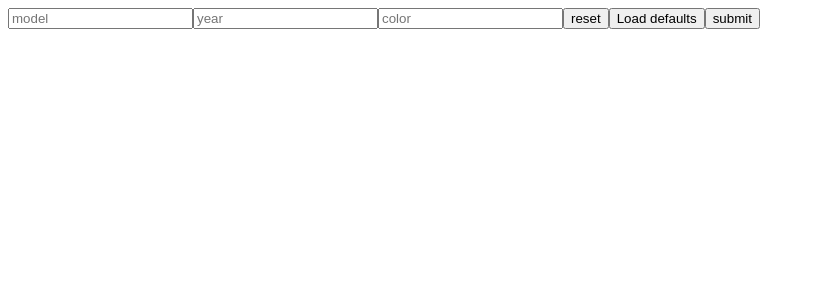
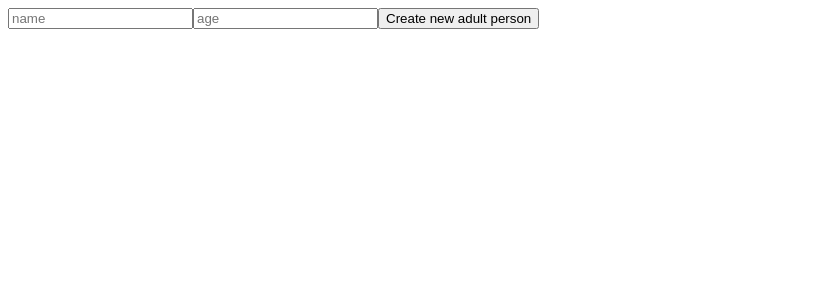
Before and after one commit to DarioCorbinelli/esercizi-react, a React (Create React App) app: page / in a window 1280 px wide. Shown: the top 300 px of the page, without its empty margins (0-815 px from the left). Built offline with nearby package versions, Linux system fonts and the light colour scheme.

Commit message:
useMemo-1

```diff
--- a/src/App.js
+++ b/src/App.js
@@ -1,10 +1,32 @@
-import CardDetails from "CardDetails";
+import FilteredList from "FilteredList";
 import React from "react";
+import { useState } from "react";
 
-class App extends React.Component {
-  render() {
-    return <CardDetails />;
+function App() {
+  const [persons, setPersons] = useState([])
+  const [newPerson, setNewPerson] = useState({
+    name: "",
+    age: ""
+  })
+
+  function handleInput(e) {
+    setNewPerson(newPerson => ({
+      ...newPerson,
+      [e.target.name]: e.target.value
+    }))
   }
+
+  function handleCreateNewPerson() {
+    setPersons(persons => [...persons, {name: newPerson.name, id: persons.length + 1, age: newPerson.age}])
+    setNewPerson({name: "", age: ""})
+  }
+
+  return <>
+    <input type="text" name="name" placeholder="name" value={newPerson.name} onChange={handleInput}/>
+    <input type="number" name="age" placeholder="age" value={newPerson.age} onChange={handleInput}/>
+    <button onClick={handleCreateNewPerson}>Create new adult person</button>
+    <FilteredList persons={persons}/>
+  </>
 }
 
 export default App;
--- a/src/CardDetails.js
+++ /dev/null
@@ -1,43 +0,0 @@
-// @ts-nocheck
-import React from "react";
-import { useState } from "react";
-import { useRef } from "react";
-
-function CardDetails() {
-  const [car, setCar] = useState({})
-  const model = useRef();
-  const year = useRef();
-  const color = useRef();
-
-  function loadDefaults(e) {
-    e.preventDefault()
-    model.current.value = "mercedes";
-    year.current.value = "2021";
-    color.current.value = "black";
-  }
-
-  function handleSubmit(e) {
-    e.preventDefault()
-    setCar({
-      model: model.current.value,
-      year: year.current.value,
-      color: color.current.value
-    })
-  }
-
-  return (
-    <>
-      <form onSubmit={handleSubmit}>
-        <input ref={model} type="text" name="model" placeholder="model" />
-        <input ref={year} type="text" name="year" placeholder="year" />
-        <input ref={color} type="text" name="color" placeholder="color" />
-        <button type="reset">reset</button>
-        <button type="reset" onClick={loadDefaults}>Load defaults</button>
-        <button type="submit">submit</button>
-      </form>
-      {car.model && car.year && car.color && <h1>La tua macchina è una {car.model} del {car.year} di colore {car.color}</h1>}
-    </>
-  );
-}
-
-export default CardDetails;
--- /dev/null
+++ b/src/FilteredList.js
@@ -0,0 +1,12 @@
+import React from 'react';
+import { useMemo } from 'react';
+
+function FilteredList({persons}) {
+  const rightPersons = useMemo(() => persons.filter(person => person.age > 18), [persons])
+
+  return ( <>
+    {rightPersons.map(person => <p key={person.id}>{person.name} ha {person.age} anni</p> )}
+  </> );
+}
+
+export default FilteredList;
```
